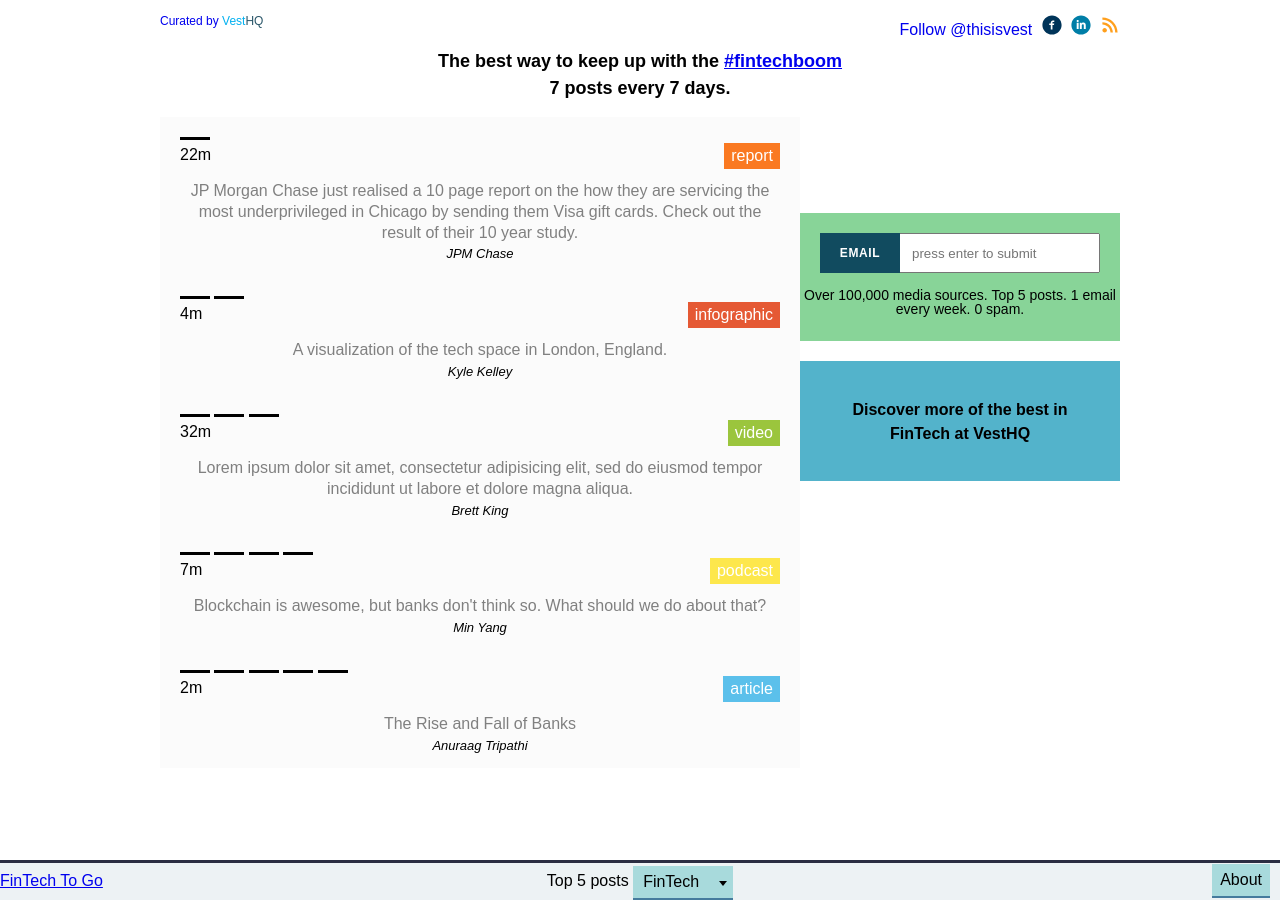
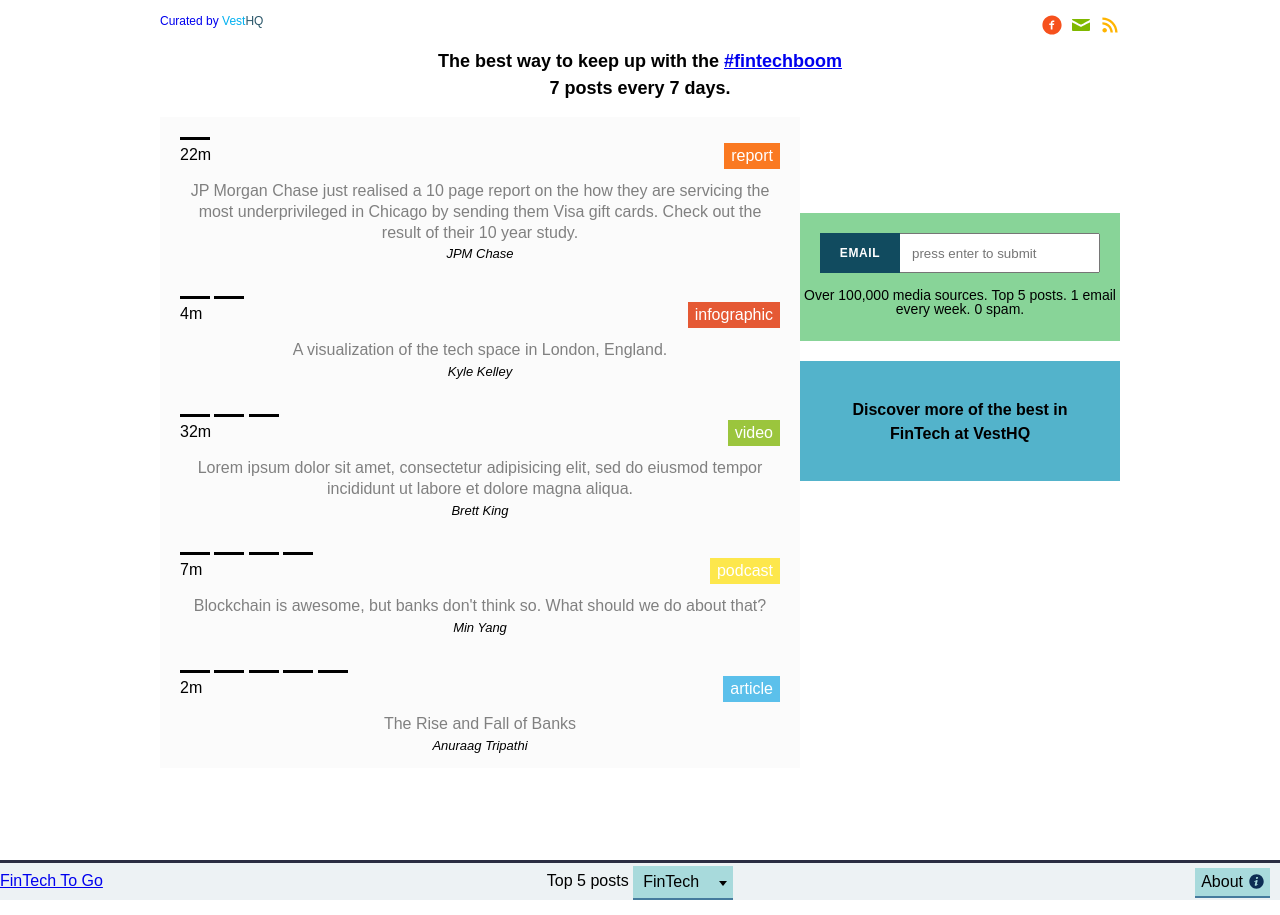
Before and after one commit to VestHQ/FinTechToGo, a Jekyll site: the page built from index.html, in a window 1280 px wide. Built offline with Jekyll 4.4.1, drawn with Linux system fonts in a browser that asks for light colours; some web fonts are replaced; comment, search, counter and statistics services are not loaded.

Commit message:
more font and color updates

```diff
--- a/_includes/footer.html
+++ b/_includes/footer.html
@@ -5,15 +5,17 @@
     </h3>
 
     <div>
-      <a href="https://twitter.com/thisisvest" class="twitter-follow-button" data-show-count="false" data-show-screen-name="false">Follow @thisisvest</a>
+      <a href="https://twitter.com/thisisvest" class="twitter-follow-button" data-show-count="false" data-show-screen-name="false"></a>
 
       <a href="https://www.facebook.com/sharer/sharer.php?u=fintechtogo.com" target="_blank">
         <img src="/assets/img/facebook-with-circle.svg" alt="facebook share" />
       </a>
 
-      <a href="http://www.linkedin.com" target="_blank">
-        <img src="/assets/img/linkedin-with-circle.svg" alt="linkedin share" />
+      <a href="mailto:?subject=Check out this site&amp;body=Hi,I think you'll like this - http://www.fintechtogo.com."
+         title="Share by Email">
+        <img src="assets/img/mail.svg" alt="mail share">
       </a>
+
       <a href="/feed.xml" target="_blank">
         <img src="/assets/img/rss.svg" alt="rss feed" />
       </a>
--- a/_includes/header.html
+++ b/_includes/header.html
@@ -50,7 +50,7 @@
 
   <div class="content">
     <div class="buttons">
-      <div id="five" class="button">About</div>
+      <div id="five" class="button">About<img src="/assets/img/info-with-circle.svg" alt="more info" /></div>
     </div>
   </div>
 </div>
--- a/_includes/scripts.html
+++ b/_includes/scripts.html
@@ -18,4 +18,4 @@
 <script type="text/javascript" src="{{ site.baseurl }}/assets/js/my-javascript.js"></script>
 
 <!-- Twitter -->
-  <script>!function(d,s,id){var js,fjs=d.getElementsByTagName(s)[0],p=/^http:/.test(d.location)?'http':'https';if(!d.getElementById(id)){js=d.createElement(s);js.id=id;js.src=p+'://platform.twitter.com/widgets.js';fjs.parentNode.insertBefore(js,fjs);}}(document, 'script', 'twitter-wjs');</script>
+<script>!function(d,s,id){var js,fjs=d.getElementsByTagName(s)[0],p=/^http:/.test(d.location)?'http':'https';if(!d.getElementById(id)){js=d.createElement(s);js.id=id;js.src=p+'://platform.twitter.com/widgets.js';fjs.parentNode.insertBefore(js,fjs);}}(document, 'script', 'twitter-wjs');</script>
--- a/_sass/3-layout/header.sass
+++ b/_sass/3-layout/header.sass
@@ -190,12 +190,15 @@
       text-align: center
       background-color: #A8DADC
       border-bottom: 2px solid #457B9D
-      padding: 8px
+      padding: 6px
       margin-bottom: -8px
       cursor: pointer
-      &:hover
-        color: white
-        background: lightgrey
+    &:hover
+      color: white
+    img
+      +size (15px)
+      margin-left: 6px
+      margin-bottom: -2px
 
 @keyframes fadeIn
   0%
```
Also changed, not shown: assets/img/facebook-with-circle.svg, assets/img/info-with-circle.svg, assets/img/linkedin-with-circle.svg (deleted), assets/img/mail.svg, assets/img/rss.svg, assets/img/twitter-with-circle.svg (deleted), 2 other files.
